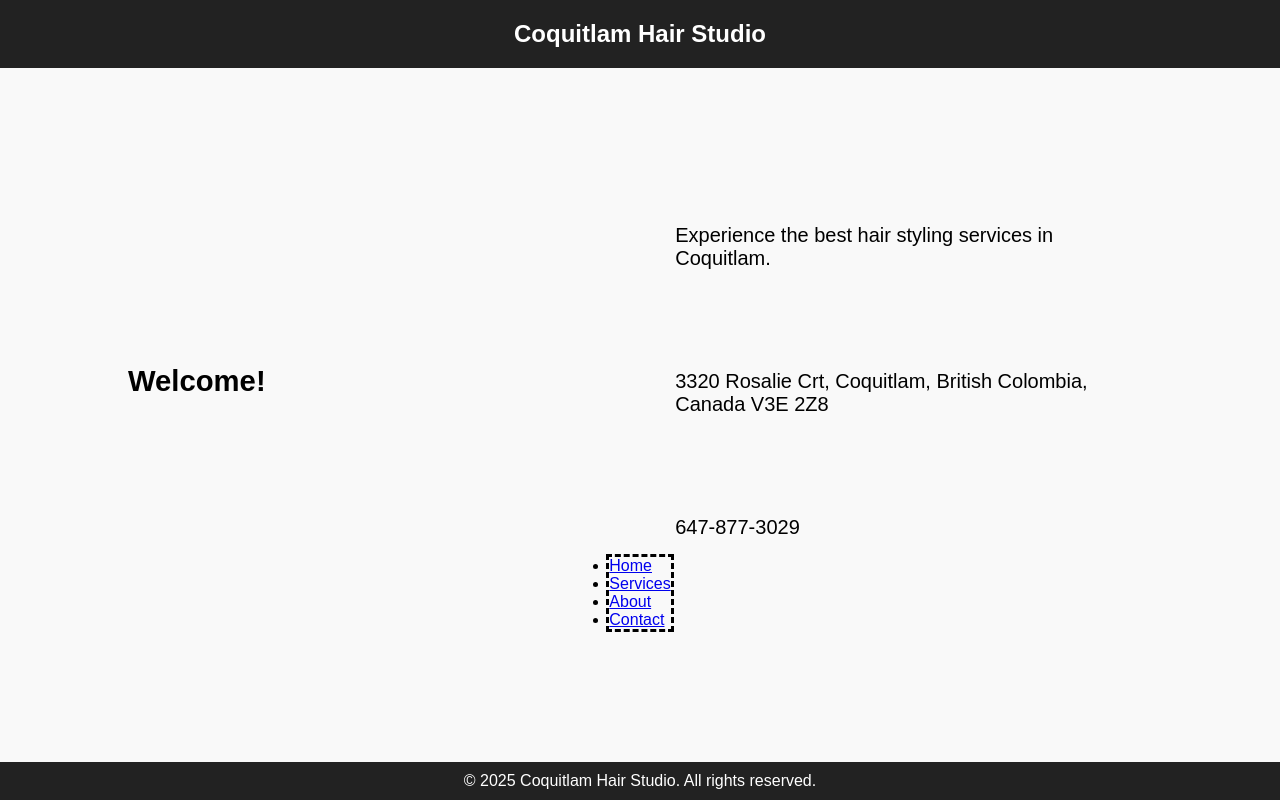
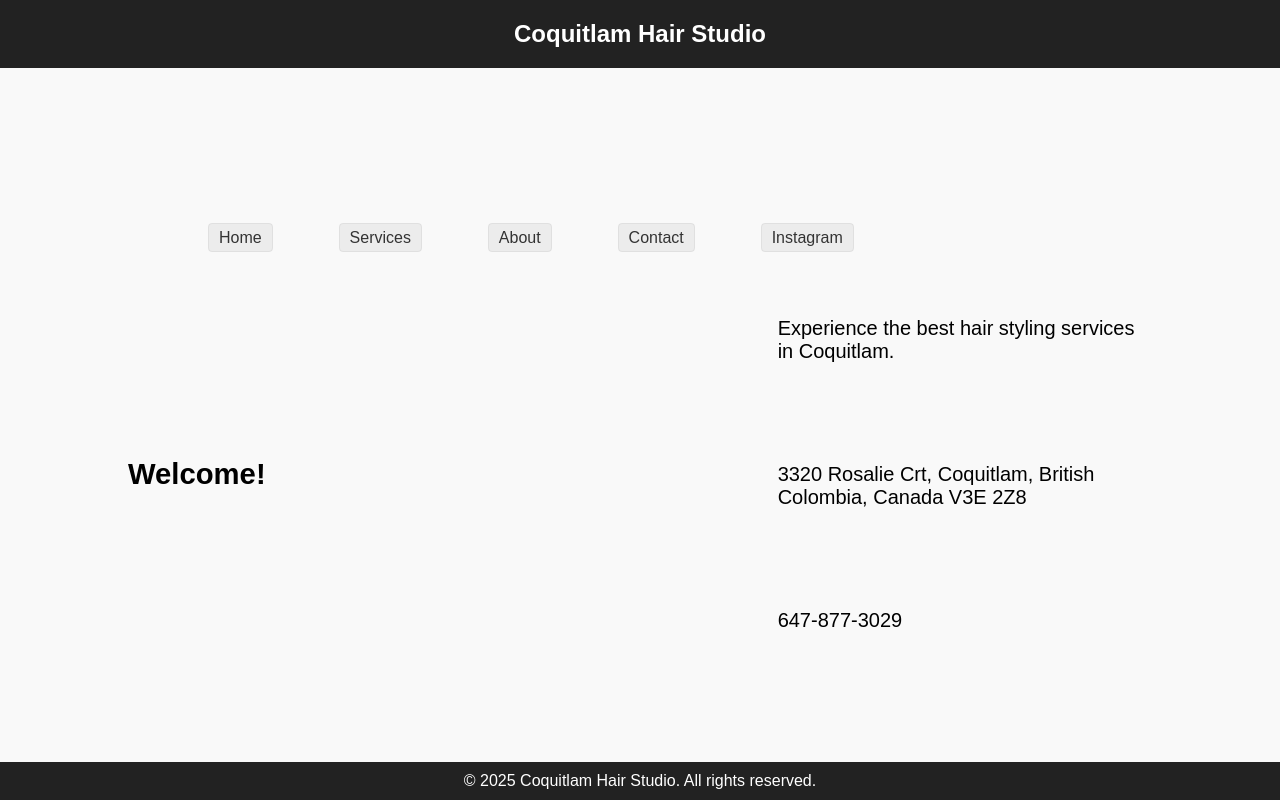
Before and after one commit to NazaninHashemian/coquitlam-hairstudio, a React (Vite) app: page / in a window 1280 px wide. Built offline with nearby package versions, Linux system fonts and the light colour scheme.

Commit message:
Update navbar and add instagram page

```diff
--- a/src/App.css
+++ b/src/App.css
@@ -16,14 +16,18 @@ main> p {
   justify-content: center;
   flex-direction: column;
 }
-.top {
+.sec2 {
   display: flex;
   flex-direction: row;
-  gap:40%;
+  gap:50%;
+}
+
+.sec1 {
+  /* border-style: dotted; */
+  margin-bottom: 50px;
+}
+.sec2, .sec1 {
   width: 80%;
-}
-.buttom {
-  border-style: dashed;
 }
 main{
   height: 90vh;
--- a/src/App.tsx
+++ b/src/App.tsx
@@ -2,7 +2,7 @@
 
 import Header from "./components/Header";
 import Footer from "./components/Footer";
-import "./app.css";
+import "./App.css";
 import NavBar from "./components/NavBar/NavBar";
 
 function App() {
@@ -10,7 +10,11 @@ function App() {
     <div>
       <Header />
       <main>
-        <section className="top">
+        <section className="sec1">
+          <NavBar />
+        </section>
+
+        <section className="sec2">
           <section className="left">
             <h1>Welcome!</h1>
           </section>
@@ -21,10 +25,6 @@ function App() {
             <p>647-877-3029</p>
           </section>
         </section>
-
-        <section className="buttom">
-          <NavBar />
-        </section>
       </main>
 
       <Footer />
--- a/src/components/NavBar/NavBar.css
+++ b/src/components/NavBar/NavBar.css
@@ -1,7 +1,9 @@
 /* Nav container */
 .site-nav {
     display: flex;
+    align-items: center;
     justify-content: center; /* center items horizontally */
+    width: 80%;
   }
 
   /* UL reset + row layout */
@@ -9,9 +11,12 @@
     list-style: none;
     display: flex;
     flex-direction: row; /* force horizontal layout */
-    gap: 20px;
-    padding: 0;
+    gap: 10%;
+    padding: 5px 80px;
     margin: 0;
+    align-items: flex-start;
+    /* background-color: antiquewhite; */
+    width: 100%;
   }
 
   /* Links */
@@ -19,11 +24,14 @@
     text-decoration: none;
     color: #333;
     font-weight: 500;
-    padding: 8px 12px;
+    padding: 5px 10px;
     border-radius: 4px;
     transition: background 0.2s ease-in-out;
+    border:1px solid rgba(0,0,0,0.05);
+    background: rgba(0,0,0,0.05);
   }
 
   .nav-item a:hover {
-    background: rgba(0,0,0,0.05);
+    /* background: rgba(0,0,0,0.15); */
+    border:1px solid rgba(0,0,0,0.5);
   }
--- a/src/components/NavBar/NavBar.tsx
+++ b/src/components/NavBar/NavBar.tsx
@@ -1,4 +1,5 @@
 import React from "react";
+import "./NavBar.css";
 
 const NavBar: React.FC = () => {
   return (
@@ -16,6 +17,15 @@ const NavBar: React.FC = () => {
         <li className="nav-item">
           <a href="#contact">Contact</a>
         </li>
+        <li className="nav-item">
+          <a
+            href="https://www.instagram.com/coquitlam_hair_studio/"
+            target="_blank"
+            rel="noopener noreferrer"
+          >
+            Instagram
+          </a>
+        </li>
       </ul>
     </nav>
   );
```
